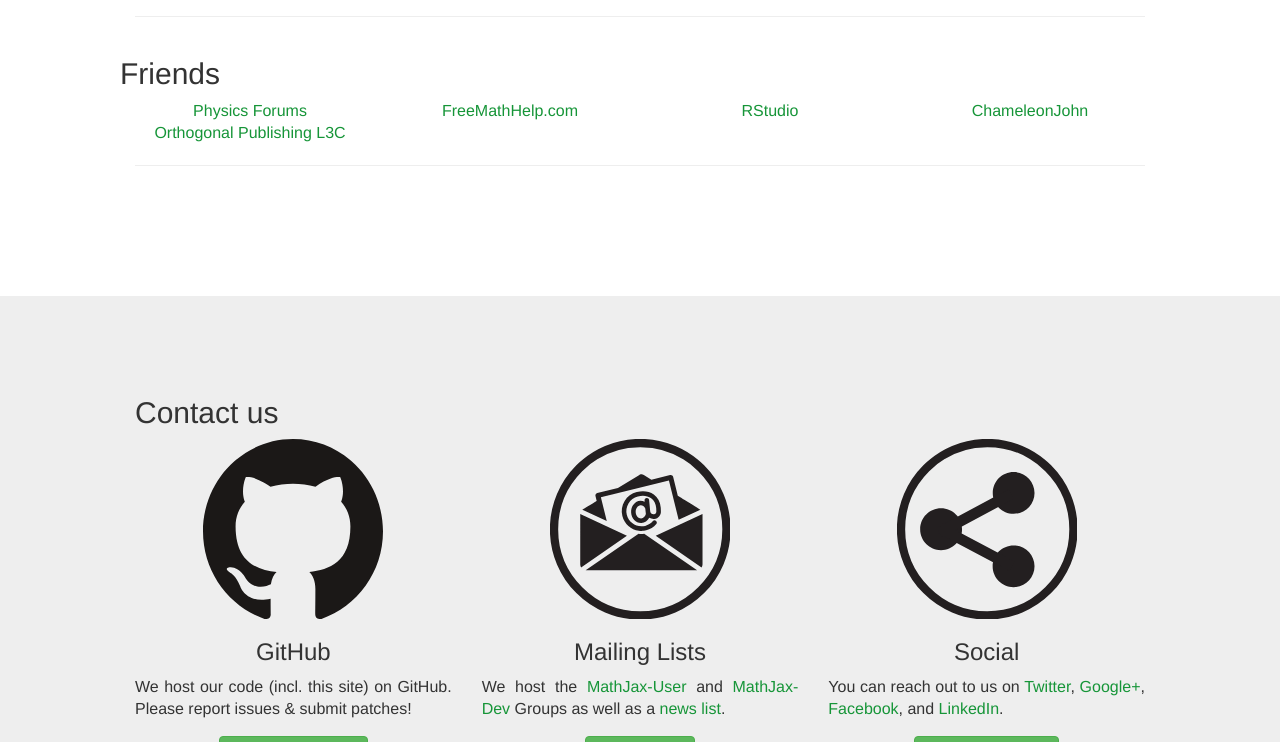
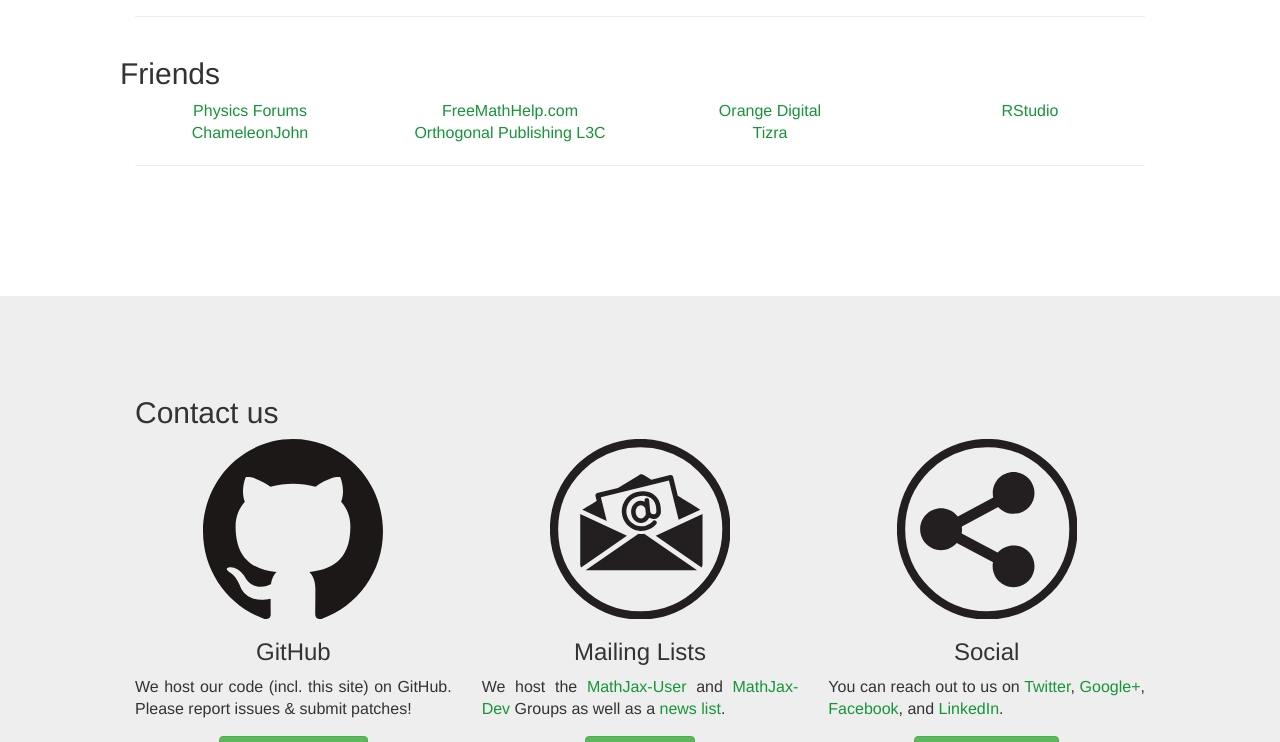
Before and after one commit to mathjax/MathJax-website, a Jekyll site: the page built from index.html, in a window 1280 px wide and 900 px high, scrolled down 3194 px, cut to the strip 158-900 px from the top of the window. Built offline with Jekyll 4.4.1, drawn with Linux system fonts in a browser that asks for light colours; nearby versions of some CDN libraries; formulas are drawn with MathJax 3.

Commit message:
[frontpage] update sponsors

```diff
--- a/index.html
+++ b/index.html
@@ -298,9 +298,11 @@ For more information, please visit <a href='http://www.elsevier.com'>www.elsevie
       <h2>Friends</h2>
       <a class="col-xs-6 col-md-3 text-center" href="http://www.physicsforums.com">Physics Forums</a>
       <a class="col-xs-6 col-md-3 text-center" href="http://www.freemathhelp.com">FreeMathHelp.com</a>
+      <a class="col-xs-6 col-md-3 text-center" href="http://www.orangedigital.com.au/">Orange Digital</a>
       <a class="col-xs-6 col-md-3 text-center" href="http://www.rstudio.com/">RStudio</a>
       <a class="col-xs-6 col-md-3 text-center" href="http://www.chameleonjohn.com/">ChameleonJohn</a>
       <a class="col-xs-6 col-md-3 text-center" href="http://www.orthogonalpublishing.com/">Orthogonal Publishing L3C</a>
+      <a class="col-xs-6 col-md-3 text-center" href="http://www.tizra.com/">Tizra</a>
     </section>
     <hr>
   </div>
```
